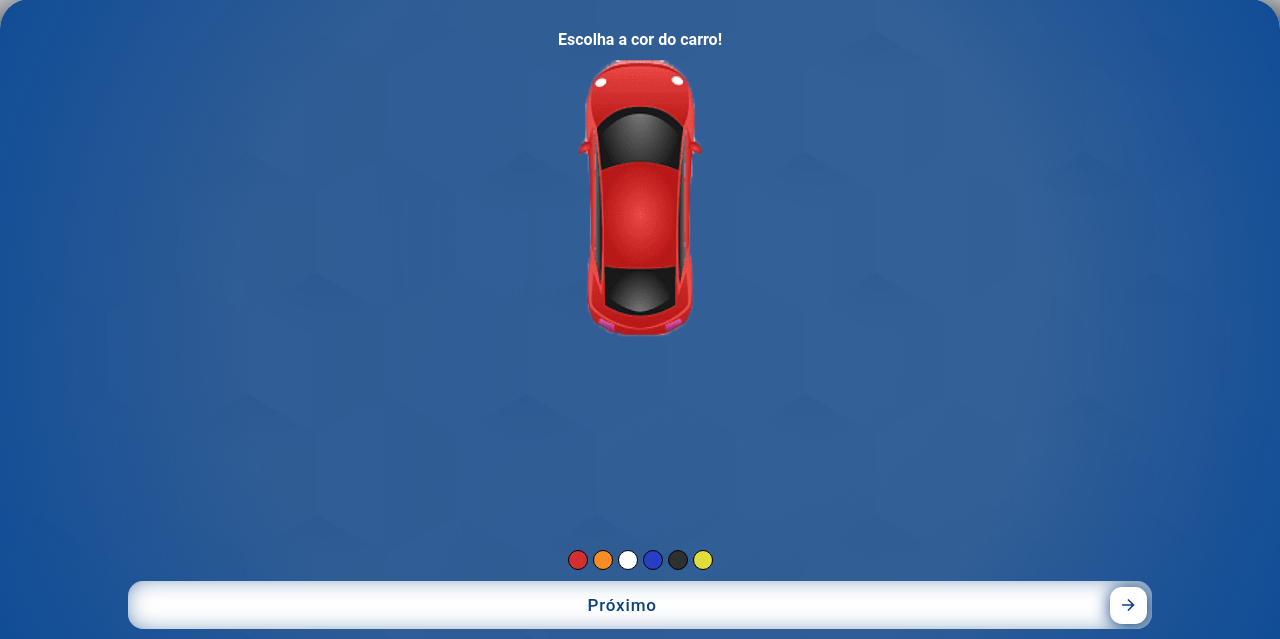
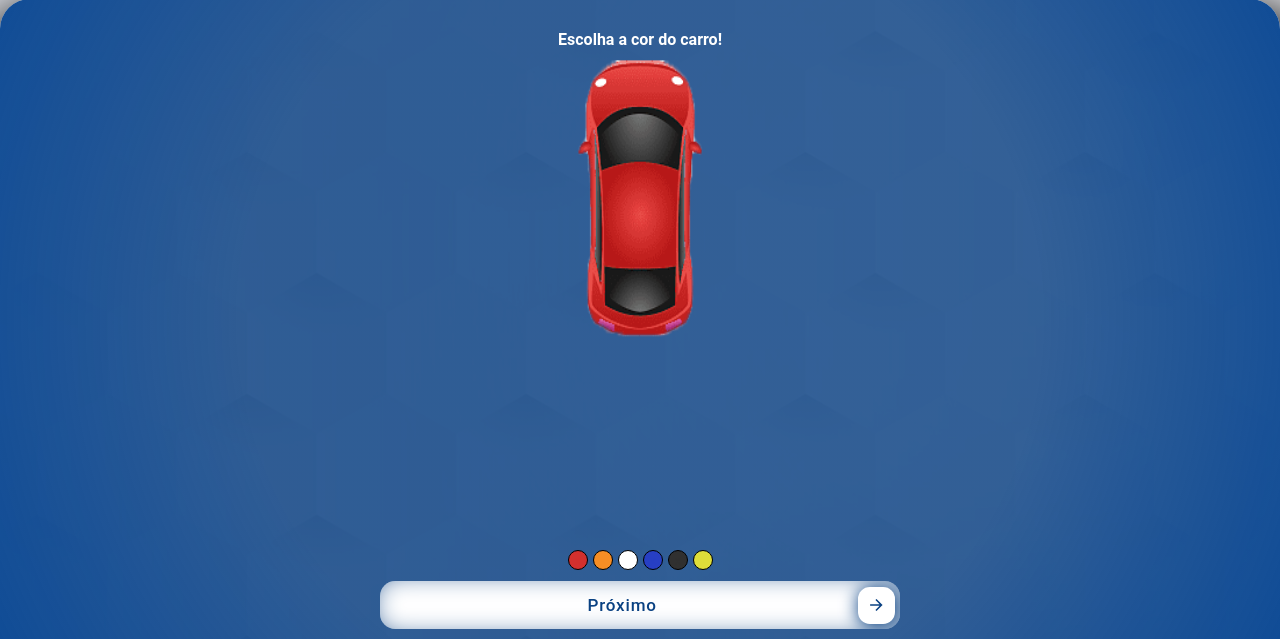
Before and after one commit to PabloMafra/PabloMafra.github.io, a PHP site: page /color/ in a window 1280 px wide. Shown: the part 161-800 px from the top of the page. Run offline with PHP 8.4, Linux system fonts and the light colour scheme.

Commit message:
button cars next

```diff
--- a/app-vagas/color/style.css
+++ b/app-vagas/color/style.css
@@ -370,6 +370,11 @@ padding:2px;
     opacity: 1;
   }
 }
+@media screen and (min-width:650px){
+  .cssbuttons-io-button{
+    width: 520px;
+  }
+}
 
 @media screen and (min-width: 750px) {
   html {
```
